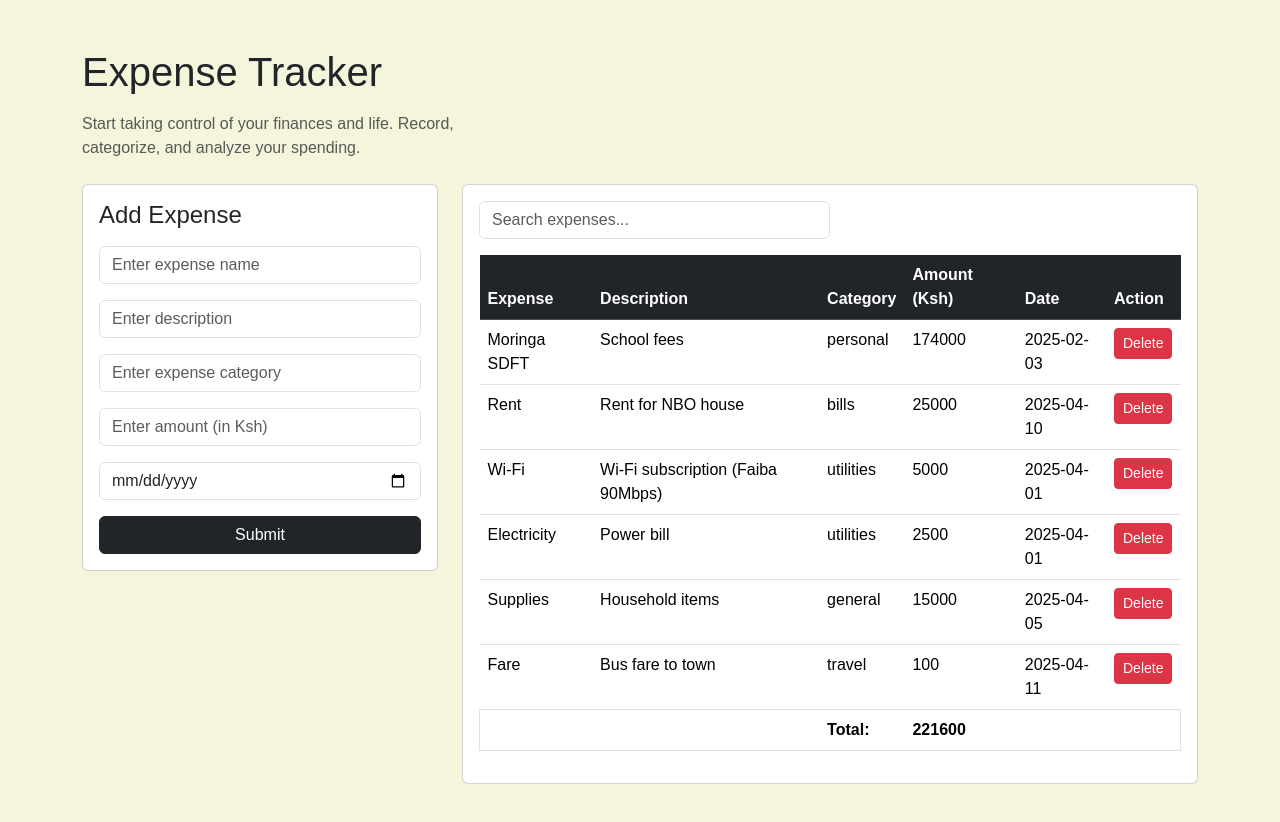
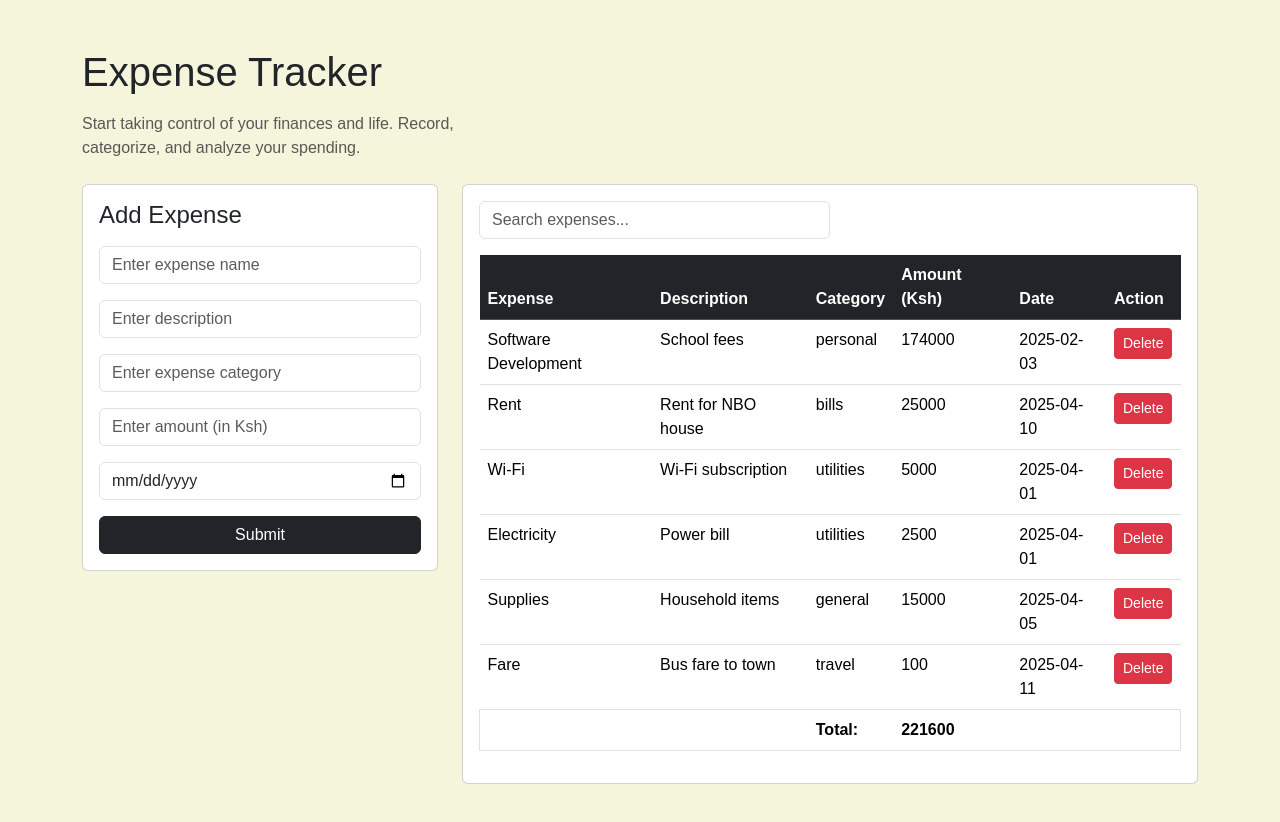
Before and after one commit to Tan-dev202/expense-tracker, a React (Create React App) app: page / in a window 1280 px wide. Shown: the top 822 px of the page. Built offline with nearby package versions, Linux system fonts and the light colour scheme; a web font is replaced by a local one.

Commit message:
finalize app.js, import form & table

```diff
--- a/src/App.js
+++ b/src/App.js
@@ -7,7 +7,7 @@ export default function App() {
   const [expenses, setExpenses] = useState([
     {
       id: 1,
-      name: "Moringa SDFT",
+      name: "Software Development",
       description: "School fees",
       category: "personal",
       amount: 174000,
@@ -24,7 +24,7 @@ export default function App() {
     {
       id: 3,
       name: "Wi-Fi",
-      description: "Wi-Fi subscription (Faiba 90Mbps)",
+      description: "Wi-Fi subscription",
       category: "utilities",
       amount: 5000,
       date: "2025-04-01",
```
